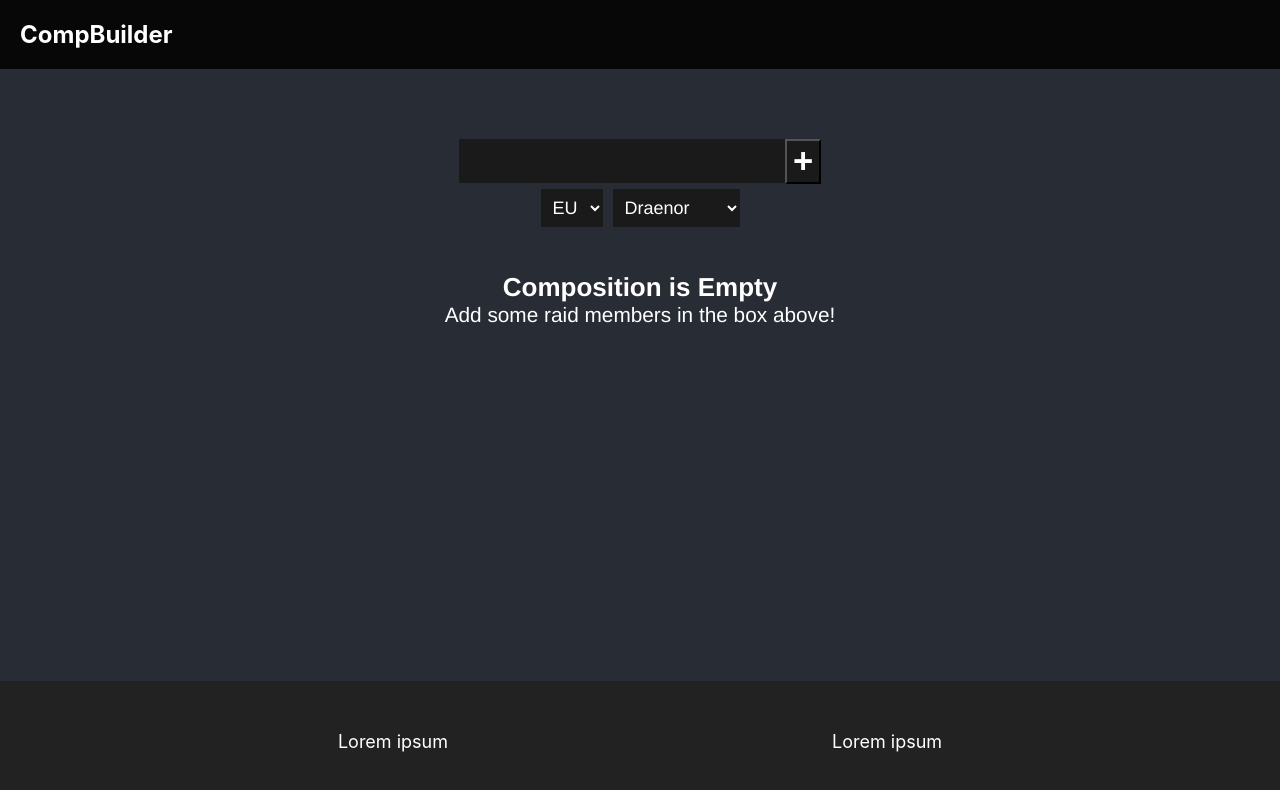
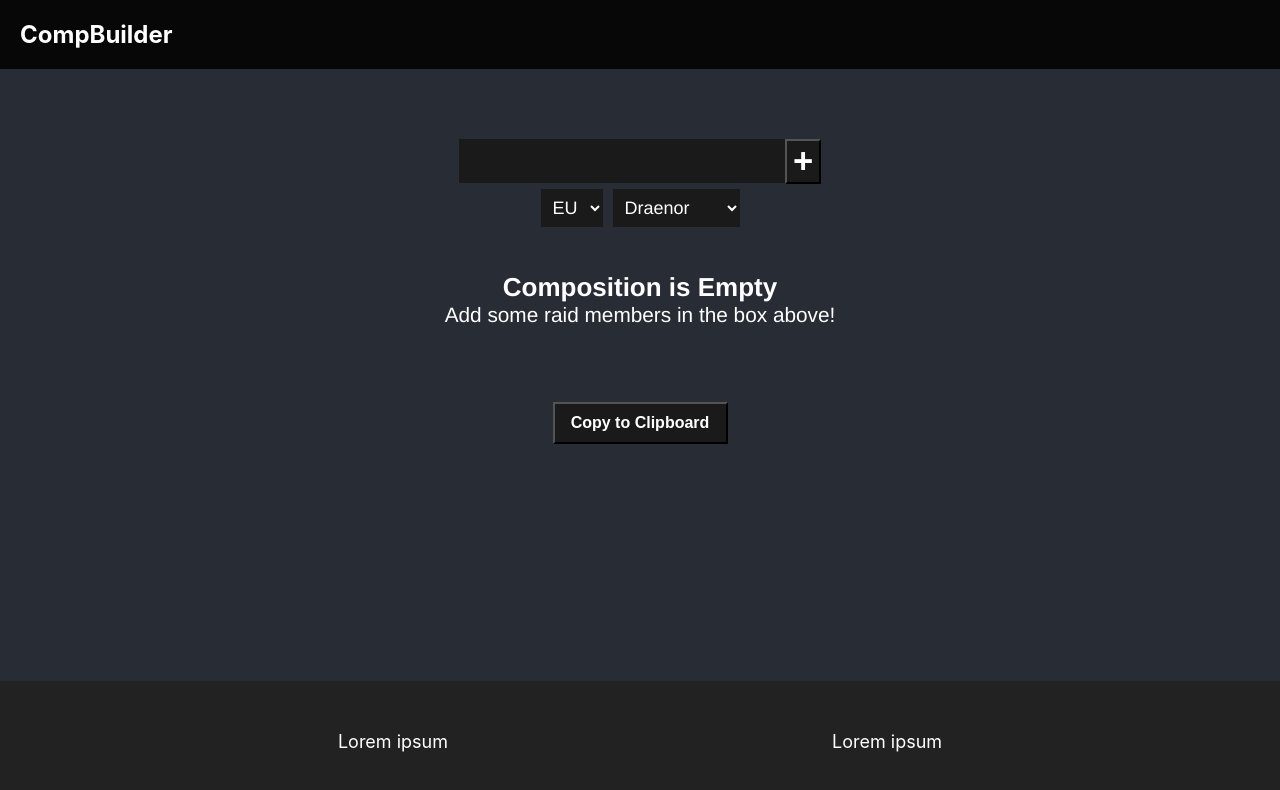
Before and after one commit to WLumby/CompBuilder, a React (Create React App) app: page / in a window 1280 px wide. Shown: the top 790 px of the page. Built offline with nearby package versions, Linux system fonts and the light colour scheme.

Commit message:
Add copy to clipboard button for output box

```diff
--- a/src/characters-display.css
+++ b/src/characters-display.css
@@ -1,6 +1,20 @@
 .Buttons {
     padding-top: 20px;
     align-items: center;
+}
+
+.Copy-button {
+    padding: 10px;
+    min-width: 175px;
+    background-color:  rgb(26, 26, 26);
+    color: white;
+    font-size: medium;
+    font-weight: bold;
+    margin-top: 25px;
+}
+
+.Copy-button:hover {
+    background-color:  rgb(45, 45, 45);
 }
 
 .Character-input-box {
--- a/src/characters-display.js
+++ b/src/characters-display.js
@@ -7,7 +7,10 @@ class CharactersDisplay extends React.Component {
     state = {
         characters: [],
         output: '',
+        buttonText: 'Copy to Clipboard'
     }
+
+    copyText = null;
 
     storeCharacters = (region, realm, name) => {
         var storedCharacters = window.localStorage.getItem("characters");
@@ -111,6 +114,15 @@ class CharactersDisplay extends React.Component {
         'RAID COMPOSITION @here  \n-----------------------\n' + charactersList;
     }
 
+    copyToClipboard = () => {
+        this.copyText.select();
+        document.execCommand("copy");
+
+        this.setState({
+            buttonText: 'Copied!'
+        })
+    }
+
     renderCharacters = () => {
         if (this.charactersEmpty()) {
             return (
@@ -168,7 +180,12 @@ class CharactersDisplay extends React.Component {
                     {this.renderCharacters()}
                 </div>
                 <div className='Character-output'>
-                    <textarea className='Character-output-box' id='character-output' readOnly hidden></textarea>
+                    <textarea className='Character-output-box' id='character-output' ref={(ref) => this.copyText = ref} readOnly hidden></textarea>
+                    <div>
+                        <button className='Copy-button' onClick={this.copyToClipboard}>
+                            {this.state.buttonText}
+                        </button>
+                    </div>
                 </div>
             </div>
         )
```
